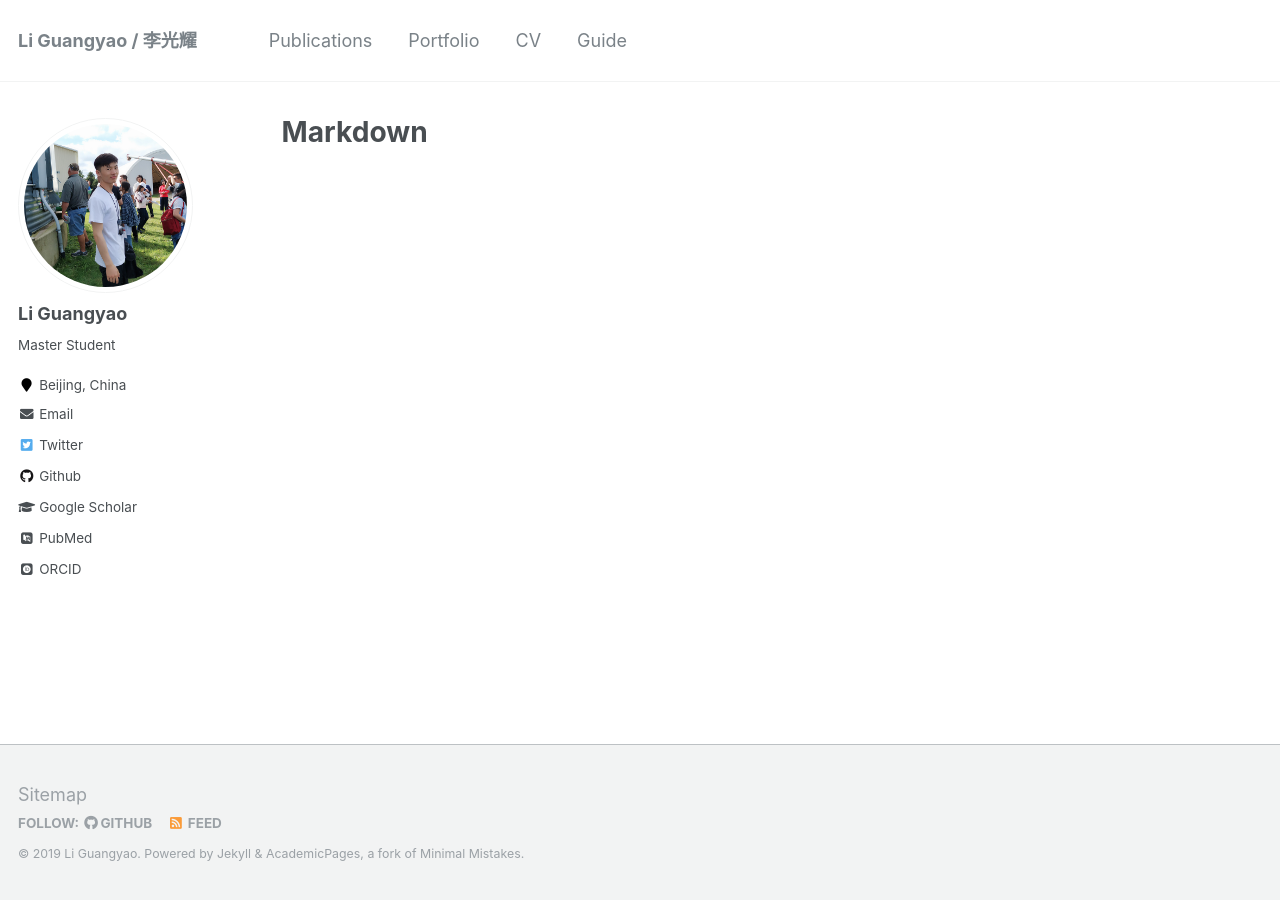
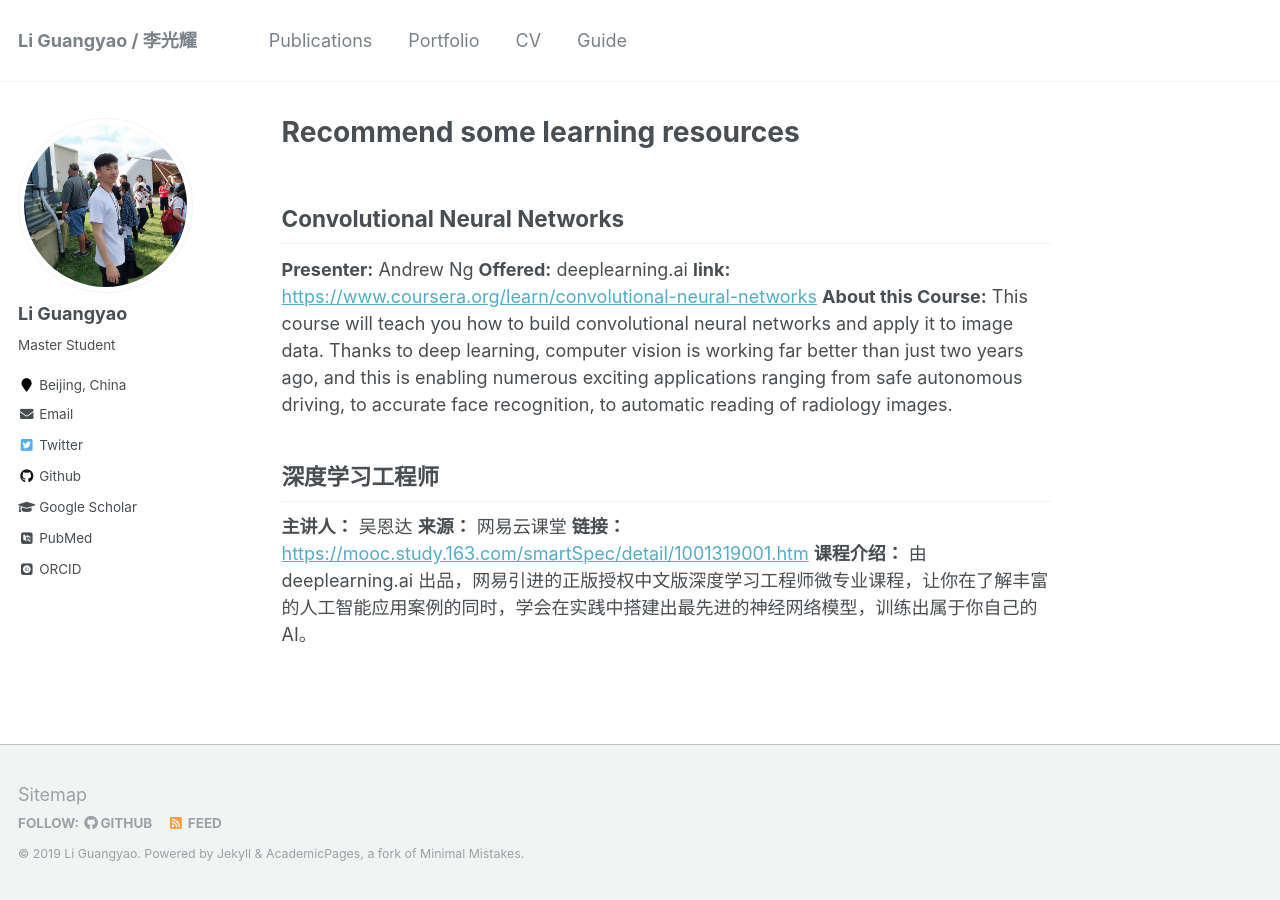
Before and after one commit to ayameyao/ayameyao.github.io_old-version, a Jekyll site: the page built from _pages/markdown.md, in a window 1280 px wide. Built offline with Jekyll 4.4.1, drawn with Linux system fonts in a browser that asks for light colours; some web fonts are replaced.

Commit message:
Update markdown.md

```diff
--- a/_pages/markdown.md
+++ b/_pages/markdown.md
@@ -1,11 +1,25 @@
 ---
 permalink: /markdown/
-title: "Markdown"
+title: "Recommend some learning resources"
 author_profile: true
 redirect_from:
   - /md/
   - /markdown.html
 ---
+
+## Convolutional Neural Networks
+**Presenter:**  Andrew Ng
+**Offered:**  deeplearning.ai
+**link:**  [https://www.coursera.org/learn/convolutional-neural-networks](https://www.coursera.org/learn/convolutional-neural-networks)
+**About this Course:**  This course will teach you how to build convolutional neural networks and apply it to image data. Thanks to deep learning, computer vision is working far better than just two years ago, and this is enabling numerous exciting applications ranging from safe autonomous driving, to accurate face recognition, to automatic reading of radiology images.
+
+## 深度学习工程师
+**主讲人：**  吴恩达
+**来源：**  网易云课堂
+**链接：**  [https://mooc.study.163.com/smartSpec/detail/1001319001.htm](https://mooc.study.163.com/smartSpec/detail/1001319001.htm)
+**课程介绍：**  由 deeplearning.ai 出品，网易引进的正版授权中文版深度学习工程师微专业课程，让你在了解丰富的人工智能应用案例的同时，学会在实践中搭建出最先进的神经网络模型，训练出属于你自己的 AI。
+
+
 
 {::comment}
 ## Locations of key files/directories
```
